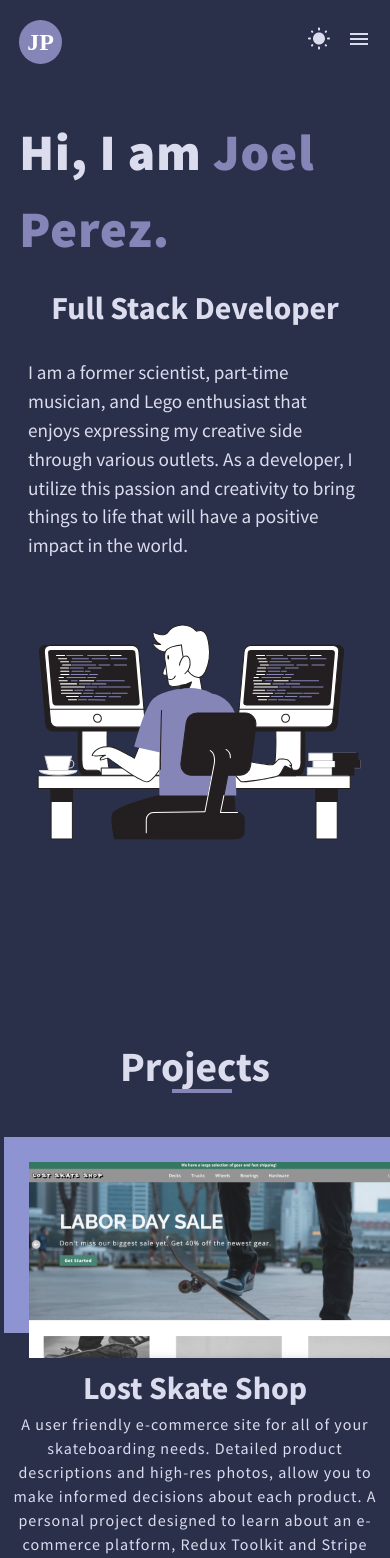
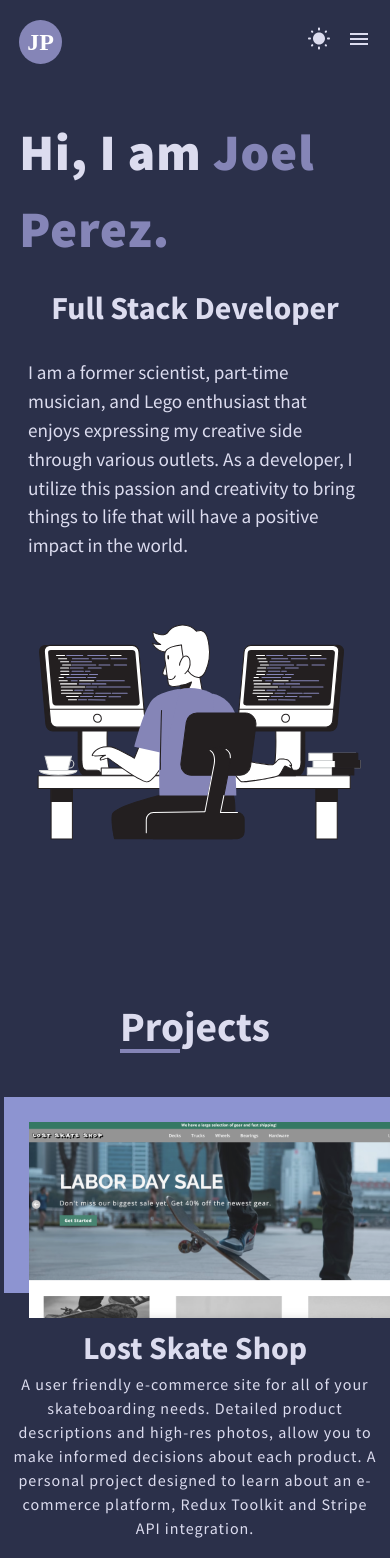
Before and after one commit to jpswt/portfolio, a React (Vite) app: page / in a window 390 px wide. Shown: the top 1558 px of the page. Built offline with nearby package versions, Linux system fonts and the light colour scheme; a web font is replaced by a local one.

Commit message:
fix mobile

```diff
--- a/src/components/Contact/Contact.css
+++ b/src/components/Contact/Contact.css
@@ -107,6 +107,20 @@
 }
 
 @media (max-width: 800px) {
+	.contact-container .contact-title {
+		padding-top: 20px;
+	}
+
+	.contact-container .contact-title::after {
+		content: '';
+		position: absolute;
+		width: 40%;
+		height: 4px;
+		background: var(--clr-primary);
+		display: block;
+		top: 75px;
+	}
+
 	.contact-container .info {
 		width: 80%;
 	}
--- a/src/components/Navbar/Navbar.jsx
+++ b/src/components/Navbar/Navbar.jsx
@@ -32,7 +32,7 @@ const Navbar = () => {
 							onClick={() => {
 								setTimeout(() => {
 									closeNav();
-								}, 1000);
+								}, 900);
 							}}
 						>
 							Home
@@ -44,7 +44,7 @@ const Navbar = () => {
 							onClick={() => {
 								setTimeout(() => {
 									closeNav();
-								}, 1000);
+								}, 900);
 							}}
 						>
 							Projects
@@ -56,7 +56,7 @@ const Navbar = () => {
 							onClick={() => {
 								setTimeout(() => {
 									closeNav();
-								}, 1000);
+								}, 900);
 							}}
 						>
 							Contact{' '}
--- a/src/components/Projects/Projects.css
+++ b/src/components/Projects/Projects.css
@@ -2,17 +2,24 @@
 	min-height: calc(100vh - 80px);
 }
 
-.project-title {
+.projects-container .title-container {
 	width: 100%;
+	display: flex;
+	flex-direction: column;
+	align-items: center;
+	justify-content: center;
+}
+
+.projects-container .title-container .project-title {
+	width: fit-content;
 	margin-top: 4rem;
 	margin-bottom: 4rem;
 	font-size: 2.6rem;
 	position: relative;
 	padding-top: 80px;
-	text-align: center;
 }
 
-.project-title::before {
+.projects-container .title-container .project-title::after {
 	content: '';
 	position: absolute;
 	width: 60px;
@@ -20,8 +27,8 @@
 	background: var(--clr-primary);
 	display: block;
 	top: 135px;
-	top: 94%;
-	left: 44%;
+
+	/* top: 94%; */
 }
 
 .projects-container .project-container {
@@ -34,4 +41,19 @@
 }
 
 @media (max-width: 1220px) {
+	.projects-container .title-container .project-title {
+		padding-top: 40px;
+	}
+
+	.projects-container .title-container .project-title::after {
+		content: '';
+		position: absolute;
+		width: 60px;
+		height: 4px;
+		background: var(--clr-primary);
+		display: block;
+		top: 94px;
+
+		/* top: 94%; */
+	}
 }
--- a/src/components/Projects/Projects.jsx
+++ b/src/components/Projects/Projects.jsx
@@ -17,7 +17,9 @@ const Projects = () => {
 
 	return (
 		<div className="projects-container" id="projects">
-			<h1 className="project-title">Projects</h1>
+			<div className="title-container">
+				<h1 className="project-title">Projects</h1>
+			</div>
 			<div className="project-container">
 				{data.map((project) => (
 					<ProjectCard project={project} key={project.id} />
```
